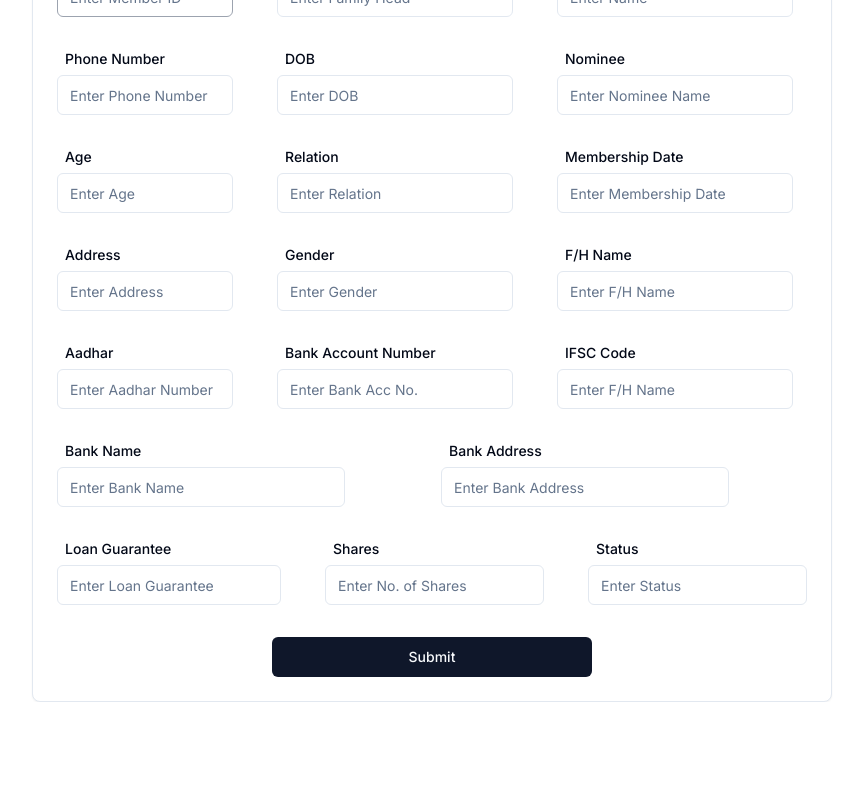
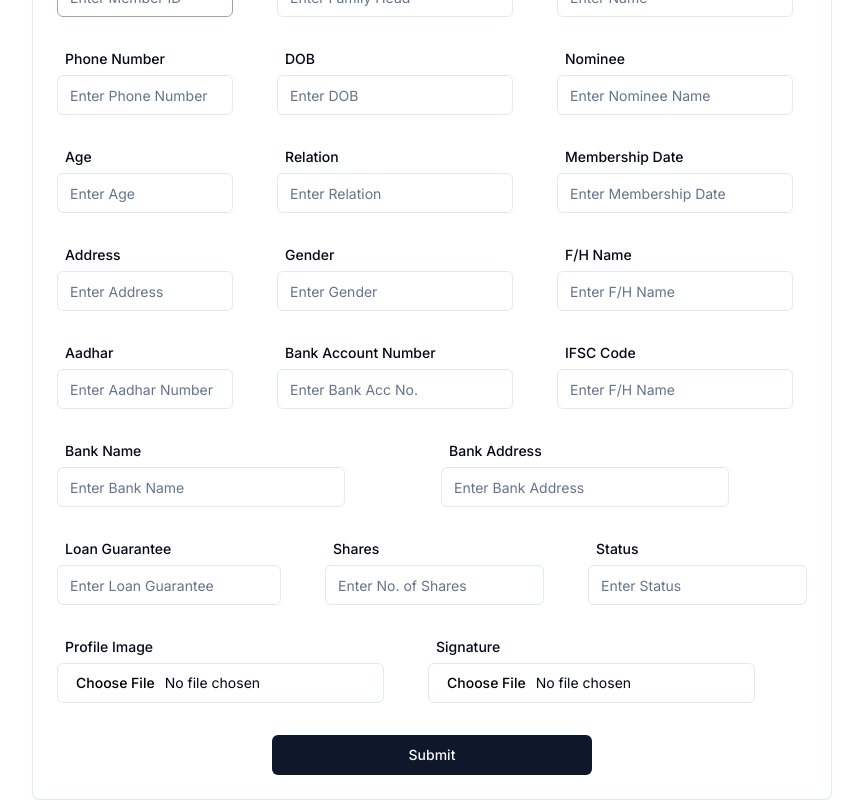
Before and after one commit to KartikLakhotiya/Member-Data, a React (Vite) app in the folder frontend/: page /edit-member/1 in a window 1280 px wide. Shown: the part 276-1076 px from the top of the page, without its empty margins (208-1071 px from the left). Before the commit the page ends 978 px from the top, so only its background shows below. Built offline with nearby package versions, Linux system fonts and the light colour scheme; a web font is replaced by a local one.

Commit message:
added upload img and sign on edit member

```diff
--- a/frontend/src/components/ui/toast.tsx
+++ b/frontend/src/components/ui/toast.tsx
@@ -28,7 +28,7 @@ const toastVariants = cva(
     variants: {
       variant: {
         default: "border bg-black text-foreground",
-        success: "border bg-background bg-green-800 text-foreground",
+        success: "border bg-background bg-green-700 text-foreground",
         destructive:
           "destructive group border-destructive bg-destructive text-destructive-foreground",
       },
--- a/frontend/src/pages/AllMembers.tsx
+++ b/frontend/src/pages/AllMembers.tsx
@@ -100,8 +100,8 @@ export function AllMembers() {
 
   const fetchAllMembers = async () => {
     toast({
-      variant:'default',
-      title:'Fetching Members Data.'
+      variant: 'default',
+      title: 'Fetching Members Data.'
     })
     const response = await fetch('https://member-data-qtrd.onrender.com/api/auth/allmembers', {
       method: 'POST',
@@ -112,8 +112,8 @@ export function AllMembers() {
     const data = await response.json();
     setAllMembers(data);
     toast({
-      variant:'success',
-      title:'Members Data Fetched.'
+      variant: 'success',
+      title: 'Members Data Fetched.'
     })
   };
   React.useEffect(() => {
@@ -284,7 +284,7 @@ export function AllMembers() {
               ))
             ) : (
               <TableRow>
-                <TableCell colSpan={columns.length} className="h-24 text-center custom-table-cell">
+                <TableCell colSpan={columns.length} className="h-24 custom-table-cell">
                   No results.
                 </TableCell>
               </TableRow>
--- a/frontend/src/pages/EditMember.tsx
+++ b/frontend/src/pages/EditMember.tsx
@@ -1,4 +1,3 @@
-import React from 'react'
 import { useEffect, useRef, useState } from "react"
 import { Button } from "@/components/ui/button"
 import {
@@ -12,6 +11,7 @@ import { Input } from "@/components/ui/input"
 import { Label } from "@/components/ui/label"
 import { useNavigate, useParams } from 'react-router-dom'
 import { useToast } from '@/components/ui/use-toast'
+import axios from 'axios'
 
 export const EditMember = () => {
     const { id } = useParams();
@@ -37,7 +37,9 @@ export const EditMember = () => {
         bank_add: '',
         loan_guarantee: '',
         shares: 0,
-        status: ''
+        status: '',
+        profileImage: '',
+        signature: ''
     })
     const inputRef = useRef<any>(null);
 
@@ -49,12 +51,37 @@ export const EditMember = () => {
         }));
     };
 
+    const handleFileChange = async (e: React.ChangeEvent<HTMLInputElement>, fieldName: string) => {
+        if (e.target.files && e.target.files[0]) {
+            const file = e.target.files[0];
+            const url = await uploadToCloudinary(file);
+            setMemberData((prevData) => ({
+                ...prevData,
+                [fieldName]: url
+            }));
+        }
+    };
+
+    const uploadToCloudinary = async (file: File) => {
+        const formData = new FormData();
+        formData.append('file', file);
+        formData.append('upload_preset', 'member-data'); // Use your unsigned upload preset name
+
+        const response = await axios.post('https://api.cloudinary.com/v1_1/dk5qxgvo4/image/upload', formData); // Replace with your Cloudinary cloud name
+
+        return response.data.secure_url; // Return the URL of the uploaded image
+    };
+
     const focusInput = () => {
         inputRef.current.focus();
     }
 
     const submit = async () => {
         try {
+            toast({
+                variant: "default",
+                title: "Editing Member Data"
+            })
 
             const response = await fetch(`https://member-data-qtrd.onrender.com/api/auth/editmember/${id}`, {
                 method: 'POST',
@@ -66,7 +93,7 @@ export const EditMember = () => {
             if (!response.ok) {
                 toast({
                     variant: 'destructive',
-                    title: 'Some error occured.'
+                    title: 'Some error occurred.'
                 })
                 return
             }
@@ -79,8 +106,7 @@ export const EditMember = () => {
             })
             navigate('/')
 
-        }
-        catch (error) {
+        } catch (error) {
             console.log(error)
         }
     }
@@ -196,6 +222,16 @@ export const EditMember = () => {
                                 <Input id="membership-date" placeholder="Enter Status" type="text" name='status' onChange={handleChange} />
                             </div>
                         </div>
+                        <div className="flex mt-4">
+                            <div className="flex flex-col space-y-1.5 mr-11">
+                                <Label htmlFor="profile-image">Profile Image</Label>
+                                <Input id="profile-image" name='profileImage' type="file" accept="image/*" onChange={(e) => handleFileChange(e, 'profileImage')} />
+                            </div>
+                            <div className="flex flex-col space-y-1.5 mr-11">
+                                <Label htmlFor="signature">Signature</Label>
+                                <Input id="signature" type="file" name="signature" accept="image/*" onChange={(e) => handleFileChange(e, 'signature')} />
+                            </div>
+                        </div>
 
                         <Button className="mt-4 w-[20rem] items-center justify-center mr-auto ml-auto" type="submit" onClick={submit} >Submit</Button>
                     </div>
--- a/frontend/src/pages/FetchMember.tsx
+++ b/frontend/src/pages/FetchMember.tsx
@@ -126,7 +126,7 @@ export function FetchMember() {
                                 animate={{ opacity: 1, y: 0 }}
                                 transition={{ duration: 2 }}
                             >
-                                <Card className="mt-5" key={index}>
+                                <Card className="mt-5 mb-5" key={index}>
                                     <CardHeader>
                                         <CardTitle>Member Found</CardTitle>
                                         <CardDescription>
@@ -136,11 +136,11 @@ export function FetchMember() {
                                     <CardContent>
                                         <div className=" w-full items-center flex">
                                             <div className="flex flex-col mr-11">
-                                                <img src={member.profileImage} height={200} width={200} alt="" />
-                                                <img src={member.signature} height={200} width={200} alt="" />
+                                                <img src={member.profileImage} height={200} width={200} alt="Profile Image" className="border border-solid border-gray-800 mb-2" />
+                                                <img src={member.signature} height={200} width={200} alt="Signature" className="border border-solid border-gray-800" />
                                             </div>
                                             <div className="flex space-y-1.5">
-                                                <div className="flex flex-col mr-20">
+                                                <div className="flex flex-col mr-11">
                                                     <Label htmlFor="name" className="text-lg">
                                                         Member ID : {member.member_id}
                                                     </Label>
@@ -176,7 +176,7 @@ export function FetchMember() {
                                                         Address : {member.address}
                                                     </Label>
                                                 </div>
-                                                <div className="flex flex-col ">
+                                                <div className="flex flex-col">
                                                     <Label htmlFor="name" className="text-lg">
                                                         Phone : {member.phone}
                                                     </Label>
--- a/frontend/src/types/types.ts
+++ b/frontend/src/types/types.ts
@@ -23,3 +23,7 @@ export interface Member {
     profileImage: string,
     signature: string
 }
+
+export interface FileType {
+    [key: string]: File | null;
+}
```
Also changed, not shown: 1 other file (tests, documents, lock files or other folders).
